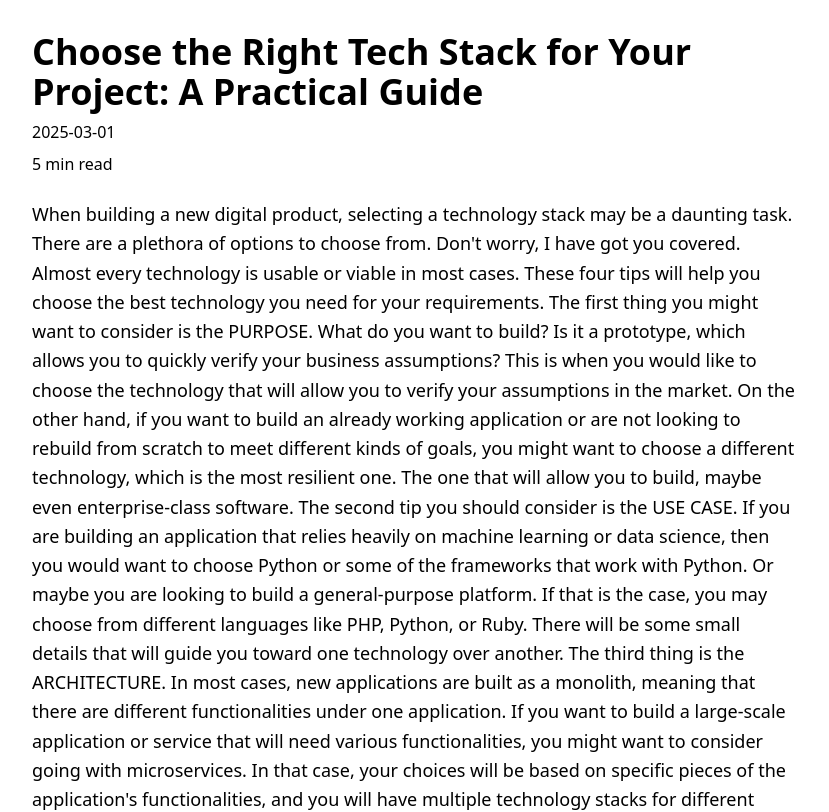
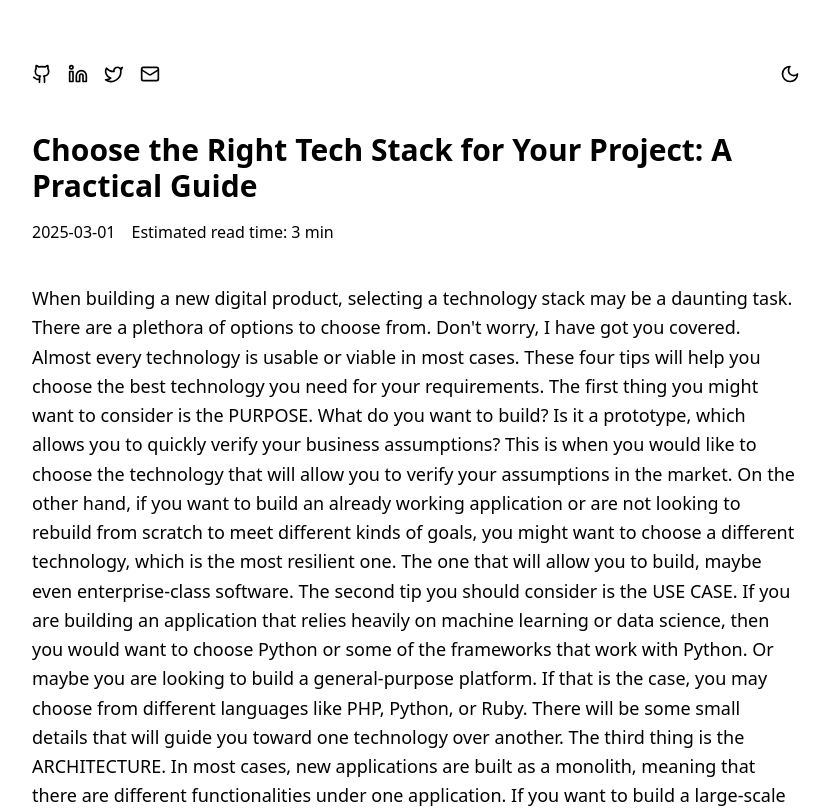
Before and after one commit to myke-awoniran/myke-awoniran.github.io, a React (Vite) app: page /blog/choosing-tech-stack in a window 1280 px wide. Shown: the top 812 px of the page, without its empty margins (224-1053 px from the left). Built offline with nearby package versions, Linux system fonts and the light colour scheme.

Commit message:
update: blog post page

```diff
--- a/src/constant/index.ts
+++ b/src/constant/index.ts
@@ -19,9 +19,6 @@ export const BLOGS = [
         title: "Choose the Right Tech Stack for Your Project: A Practical Guide",
         date: "2025-03-01",
         thumbnail: "/images/tech-stack.jpg",
-        readTime: "5 min read",
-        // excerpt:
-        //     "A comprehensive guide to selecting technologies that match your project requirements...",
         post: `When building a new digital product, selecting a technology stack may be a daunting task. There are a plethora of options to choose from. Don't worry, I have got you covered. Almost every technology is usable or viable in most cases. These four tips will help you choose the best technology you need for your requirements.
 
   The first thing you might want to consider is the PURPOSE. What do you want to build? Is it a prototype, which allows you to quickly verify your business assumptions? This is when you would like to choose the technology that will allow you to verify your assumptions in the market. On the other hand, if you want to build an already working application or are not looking to rebuild from scratch to meet different kinds of goals, you might want to choose a different technology, which is the most resilient one. The one that will allow you to build, maybe even enterprise-class software.
--- a/src/pages/blog-post.tsx
+++ b/src/pages/blog-post.tsx
@@ -1,15 +1,36 @@
+"use client";
+import {useEffect, useState} from "react";
 import {useParams} from "react-router-dom";
-import {useEffect, useState} from "react";
 import {BLOGS} from "../constant";
+import {Moon, Sun} from "lucide-react";
+import {socials} from "../App"; // make sure this path is correct
 
 export default function BlogPost() {
     const {slug} = useParams();
     const [blog, setBlog] = useState<any>(null);
+    const [readTime, setReadTime] = useState<number>(0);
+    const [theme, setTheme] = useState("light");
 
     useEffect(() => {
         const foundBlog = BLOGS.find((blog) => blog.slug === slug);
         setBlog(foundBlog);
+
+        if (foundBlog?.post) {
+            const wordCount = foundBlog.post.split(/\s+/).length;
+            const minutes = Math.ceil(wordCount / 200);
+            setReadTime(minutes);
+        }
     }, [slug]);
+
+    useEffect(() => {
+        document.documentElement.classList.remove("dark", "light");
+        document.documentElement.classList.add(theme);
+    }, [theme]);
+
+    const toggleTheme = () => {
+        const newTheme = theme === "light" ? "dark" : "light";
+        setTheme(newTheme);
+    };
 
     if (!blog) {
         return (
@@ -22,15 +43,37 @@ export default function BlogPost() {
     return (
         <main className="relative min-h-screen bg-background text-foreground p-4 md:p-8 overflow-hidden">
             <div className="max-w-3xl mx-auto space-y-10">
-                <article className="space-y-6">
-                    <header className="space-y-2">
-                        <h1 className="text-3xl md:text-4xl font-bold">{blog.title}</h1>
-                        <p className="text-muted-foreground text-base">{blog.date}</p>
-                        <p className="text-muted-foreground text-base">{blog.readTime}</p>
-                    </header>
-                    <section className="prose dark:prose-invert max-w-none text-lg leading-relaxed">
-                        <p>{blog.post}</p>
+                {/* Header */}
+                <header className="space-y-12">
+                    <div className="flex justify-between items-center pt-8">
+                        <div className="flex items-center space-x-4 text-muted-foreground">
+                            {socials.map(({href, label, icon}) => (
+                                <a key={label} href={href} aria-label={label} target="_blank" rel="noreferrer">
+                                    {icon}
+                                </a>
+                            ))}
+                        </div>
+                        <button onClick={toggleTheme} aria-label="Toggle Theme">
+                            {theme === "light" ? (
+                                <Moon className="w-5 h-5 text-muted-foreground hover:text-foreground"/>
+                            ) : (
+                                <Sun className="w-5 h-5 text-muted-foreground hover:text-foreground"/>
+                            )}
+                        </button>
+                    </div>
+
+                    <section className="space-y-4">
+                        <h2 className="md:text-3xl text-2xl font-bold">{blog.title}</h2>
+                        <div className="text-muted-foreground text-base flex flex-col md:flex-row gap-1 md:gap-4">
+                            <span>{blog.date}</span>
+                            <span>Estimated read time: {readTime} min</span>
+                        </div>
                     </section>
+                </header>
+
+                {/* Blog content */}
+                <article className="prose dark:prose-invert max-w-none text-lg leading-relaxed">
+                    <p>{blog.post}</p>
                 </article>
             </div>
         </main>
```
